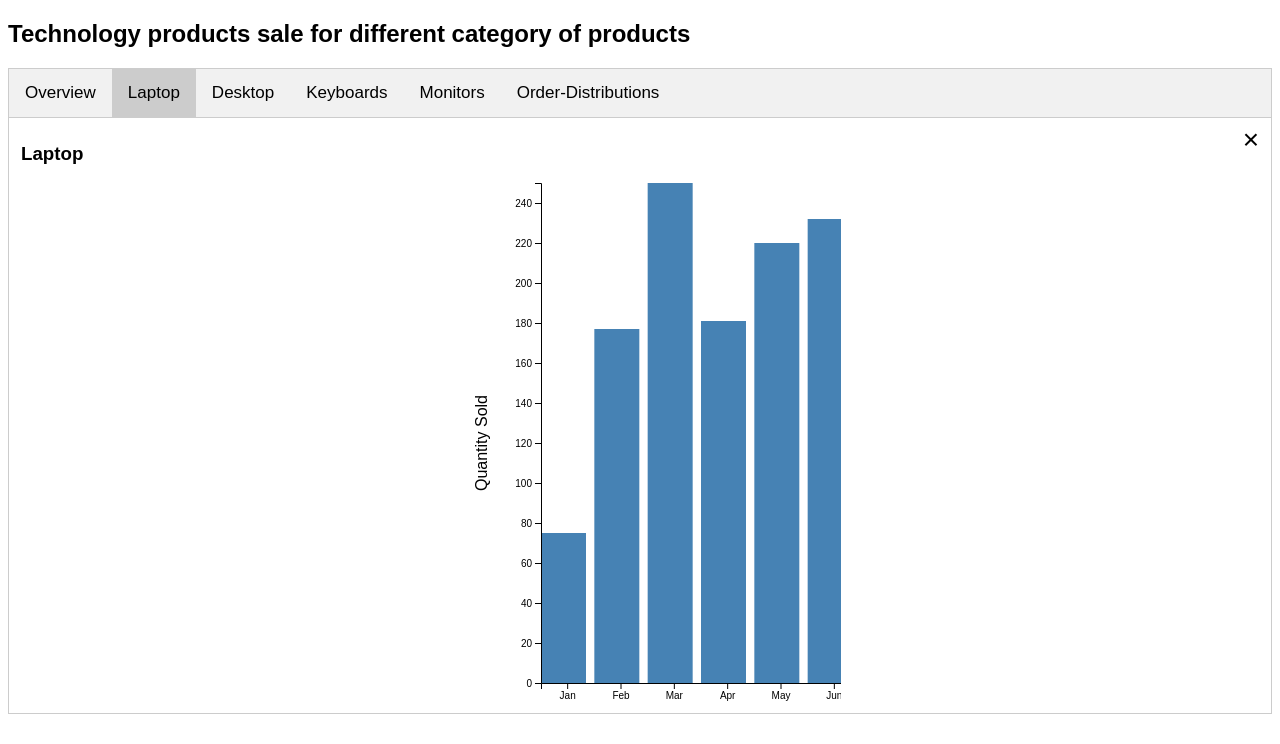
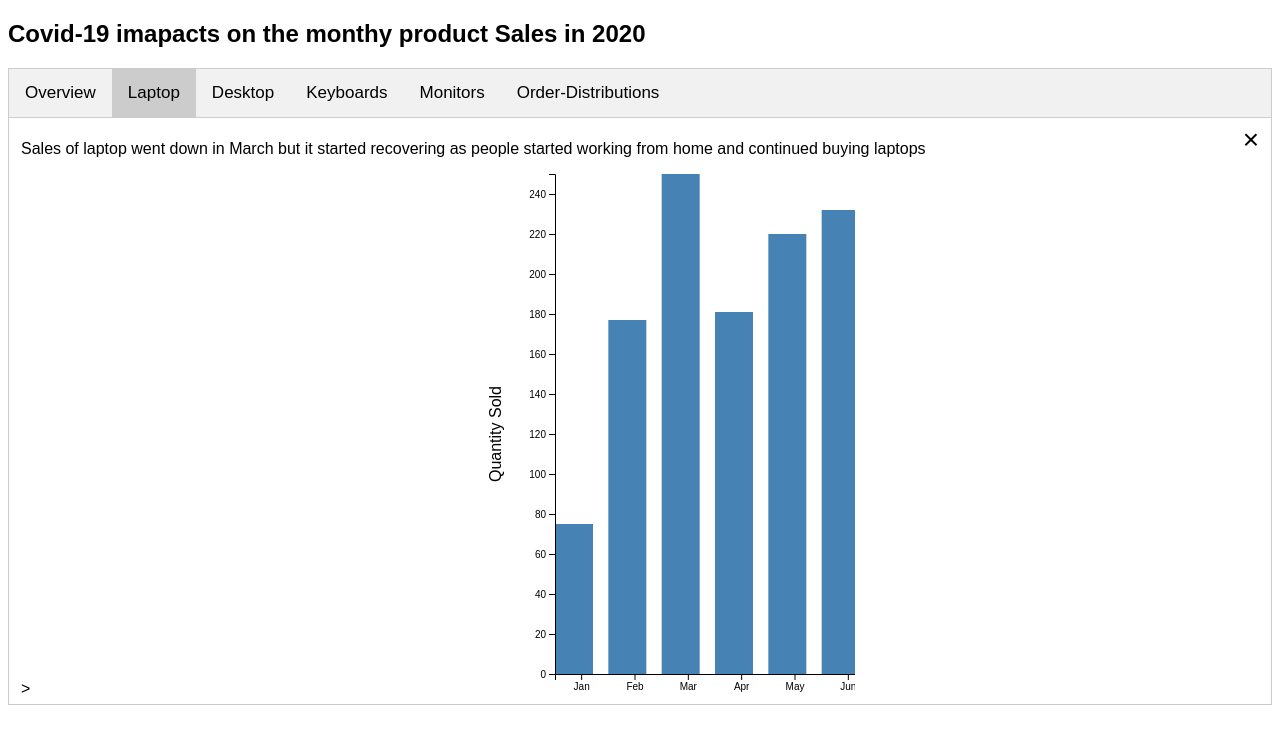
Before and after one commit to shashivrat/shashivrat.github.io, a plain HTML site: page index.html in a window 1280 px wide. Both pictures are taken after a click on the button "Laptop". Drawn offline with nearby package versions, Linux system fonts and the light colour scheme.

Commit message:
Added some anotations

```diff
--- a/index.html
+++ b/index.html
@@ -72,8 +72,7 @@ body {font-family: Arial;}
 </head>
 <body>
 
-<h2>Technology products sale for different category of products</h2>
-<!-- <p>Click on the x button in the top right corner to close the current tab:</p> -->
+<h2>Covid-19 imapacts on the monthy product Sales in 2020</h2>
 
 <div class="tab">
   <button class="tablinks" onclick="openCity(event, 'Overview')" id="defaultOpen" >Overview</button>
@@ -86,27 +85,27 @@ body {font-family: Arial;}
 </div>
 <div id="Overview" class="tabcontent">
   <span onclick="this.parentElement.style.display='none'" class="topright">&times</span>
-
+  <p>The graph below represents we had a drop in sales during April and May but it started recovering in June</p>
   <svg class="chart"></svg>
 
 </div>
 
 <div id="Laptop" class="tabcontent">
   <span onclick="this.parentElement.style.display='none'" class="topright">&times</span>
-  <h3>Laptop</h3>
+  <p>Sales of laptop went down in March but it started recovering as people started working from home and continued buying laptops </p>>
   <svg class="chartLaptop"></svg>
 </div>
 
 <div id="Desktop" class="tabcontent">
   <span onclick="this.parentElement.style.display='none'" class="topright">&times</span>
-  <h3>Desktop</h3>
+  <p>We see a big dip on desktop sales because people focused more on laptops compare to desktops as laptops are convienent if they are working from home</p>
   <p><span id="data"></span></p>
   <svg class="chartDesktop"></svg>
 </div>
 
 <div id="Keyboard" class="tabcontent">
   <span onclick="this.parentElement.style.display='none'" class="topright">&times</span>
-  <h3>Keyboards</h3>
+  <p>We can see a drop in keyboard sales as overall sales went down but people still buying keyboards</p>>
   <svg class="chartKeyboard"></svg>
 </div>
 
@@ -176,7 +175,7 @@ var margin = 500;
         .selectAll("rect")
         .data(data)
         .enter().append("rect")
-        .attr("width",45)
+        .attr("width",38)
         .attr("height",function(d) { return height - y(d); })
         .attr("x",function(d,i) { return ((i * (width - margin)/6) +20) ; })
         .attr("y",function(d) { return  y(d) -height ; })
@@ -226,7 +225,7 @@ chartLaptop.attr("width",width )
         .selectAll("rect")
         .data(dataLaptop)
         .enter().append("rect")
-        .attr("width",45)
+        .attr("width",38)
         .attr("height",function(d) { return height - yl(d); })
         .attr("x",function(d,i) { return ((i * (width - margin)/6) +20) ; })
         .attr("y",function(d) { return  yl(d) -height ; })
@@ -275,7 +274,7 @@ chartDesktop.attr("width",width )
         .selectAll("rect")
         .data(dataDesktop)
         .enter().append("rect")
-        .attr("width",45)
+        .attr("width",38)
         .attr("height",function(d) { return height - yd(d); })
         .attr("x",function(d,i) { return ((i * (width - margin)/6) +20) ; })
         .attr("y",function(d) { return  yd(d) -height ; })
@@ -324,7 +323,7 @@ chartKeyboard.attr("width",width )
         .selectAll("rect")
         .data(dataKeyboard)
         .enter().append("rect")
-        .attr("width",45)
+        .attr("width",38)
         .attr("height",function(d) { return height - yk(d); })
         .attr("x",function(d,i) { return ((i * (width - margin)/6) +20) ; })
         .attr("y",function(d) { return  yk(d) -height ; })
@@ -372,7 +371,7 @@ chartMonotors.attr("width",width )
         .selectAll("rect")
         .data(dataMonitors)
         .enter().append("rect")
-        .attr("width",45)
+        .attr("width",38)
         .attr("height",function(d) { return height - ym(d); })
         .attr("x",function(d,i) { return ((i * (width - margin)/6) +20) ; })
         .attr("y",function(d) { return  ym(d) -height ; })
```
Also changed, not shown: OrderDistribution.html (+5 -1 lines).
